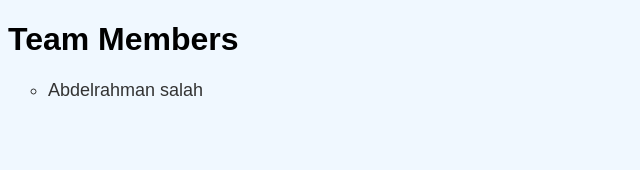
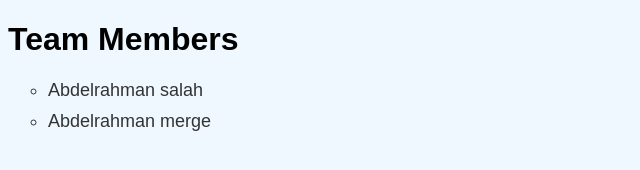
Before and after one commit to abdelrahmanelsaadany1/GitTry, a plain HTML site: page index.html in a window 1280 px wide. Shown: the whole page, without its empty margins (0-640 px from the left). Drawn offline with Linux system fonts and the light colour scheme.

Commit message:
Initial commit on abdelrahman-li

```diff
--- a/index.html
+++ b/index.html
@@ -10,6 +10,7 @@
 
     <ul class="Members">
       <li>Abdelrahman salah</li>
+      <li>Abdelrahman merge</li>
     </ul>
   </body>
 </html>
```
